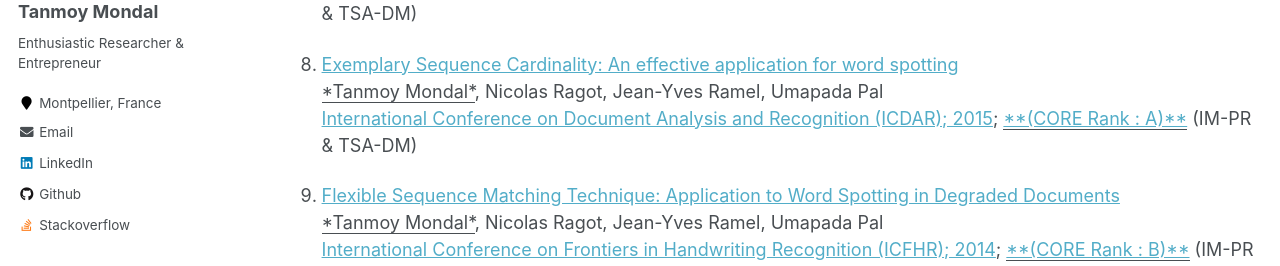
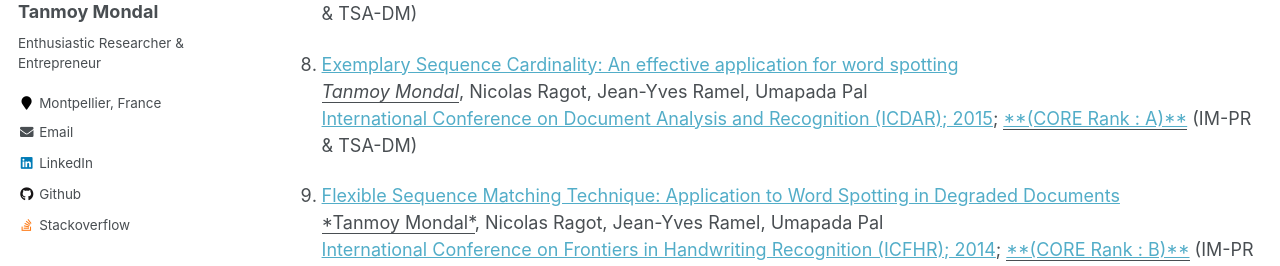
Before and after one commit to mondal-tanmoy/mondal-tanmoy.github.io, a Jekyll site: the page built from _pages/publications.md, in a window 1280 px wide and 900 px high, scrolled down 2755 px. Shown: the part 179-445 px from the top of the window. Built offline with Jekyll 4.4.1, drawn with Linux system fonts in a browser that asks for light colours.

```diff
--- a/_pages/publications.md
+++ b/_pages/publications.md
@@ -108,7 +108,7 @@ F. Rayar, <u>*Tanmoy Mondal*</u>, S. Barrat, F. Bouali, and G. Venturini<br/>
 [International Conference on Document Analysis and Recognition (ICDAR); 2015](https://iapr.org/archives/icdar2015/index.html); [<u>**(CORE Rank : A)**</u>](http://portal.core.edu.au/conf-ranks/2047/) (IM-PR & TSA-DM)
 
 8. [Exemplary Sequence Cardinality: An effective application for word spotting](https://www.researchgate.net/publication/280084346_Exemplary_Sequence_Cardinality_An_Effective_Application_for_Word_Spotting) <br/>
-<u>*Tanmoy Mondal*</u>, Nicolas Ragot, Jean-Yves Ramel, Umapada Pal <br/>
+*<u>Tanmoy Mondal</u>*, Nicolas Ragot, Jean-Yves Ramel, Umapada Pal <br/>
 [International Conference on Document Analysis and Recognition (ICDAR); 2015](https://iapr.org/archives/icdar2015/index.html); [<u>**(CORE Rank : A)**</u>](http://portal.core.edu.au/conf-ranks/2047/) (IM-PR & TSA-DM)
 
 
```
